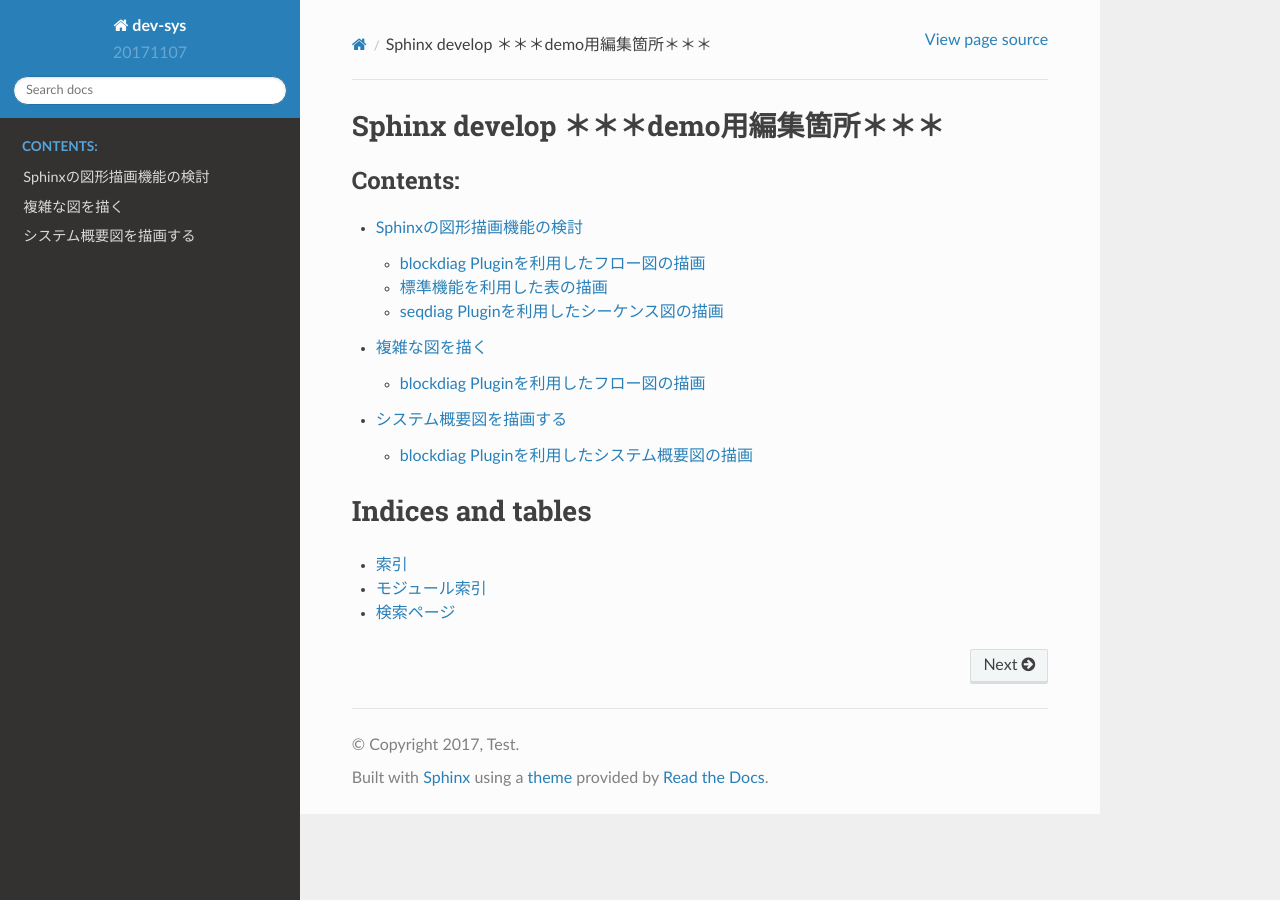
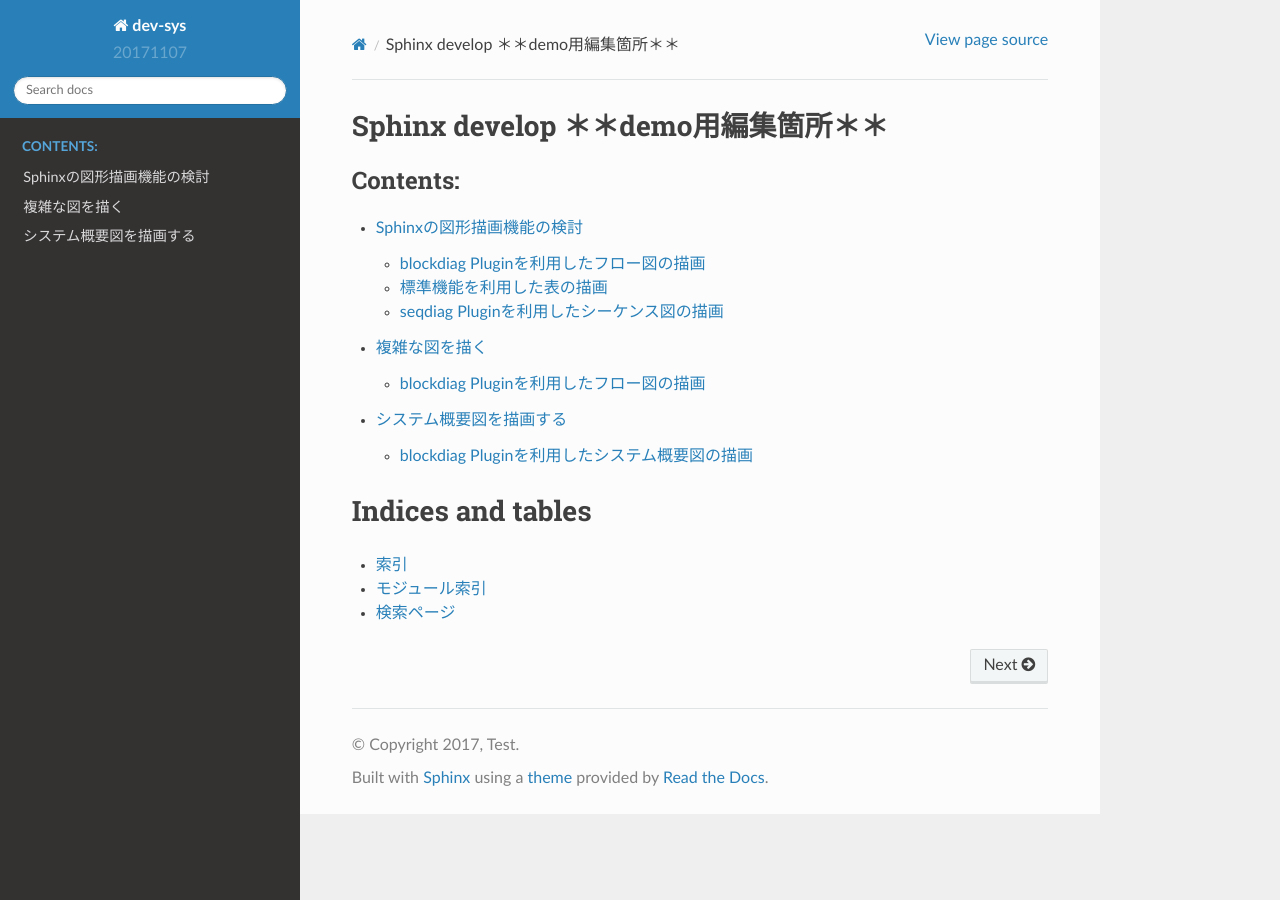
Before and after one commit to h-ci-user01/sphinx, a Sphinx documentation site: the page built from source/index.rst, in a window 1280 px wide. Built offline with Sphinx 7.4.7 and the Read the Docs theme 2.0.0, drawn with Linux system fonts in a browser that asks for light colours.

```diff
--- a/source/index.rst
+++ b/source/index.rst
@@ -3,7 +3,7 @@
    You can adapt this file completely to your liking, but it should at least
    contain the root `toctree` directive.
 
-Sphinx develop ＊＊＊demo用編集箇所＊＊＊
+Sphinx develop ＊＊demo用編集箇所＊＊
 ==============================================
 
 .. toctree::
```
